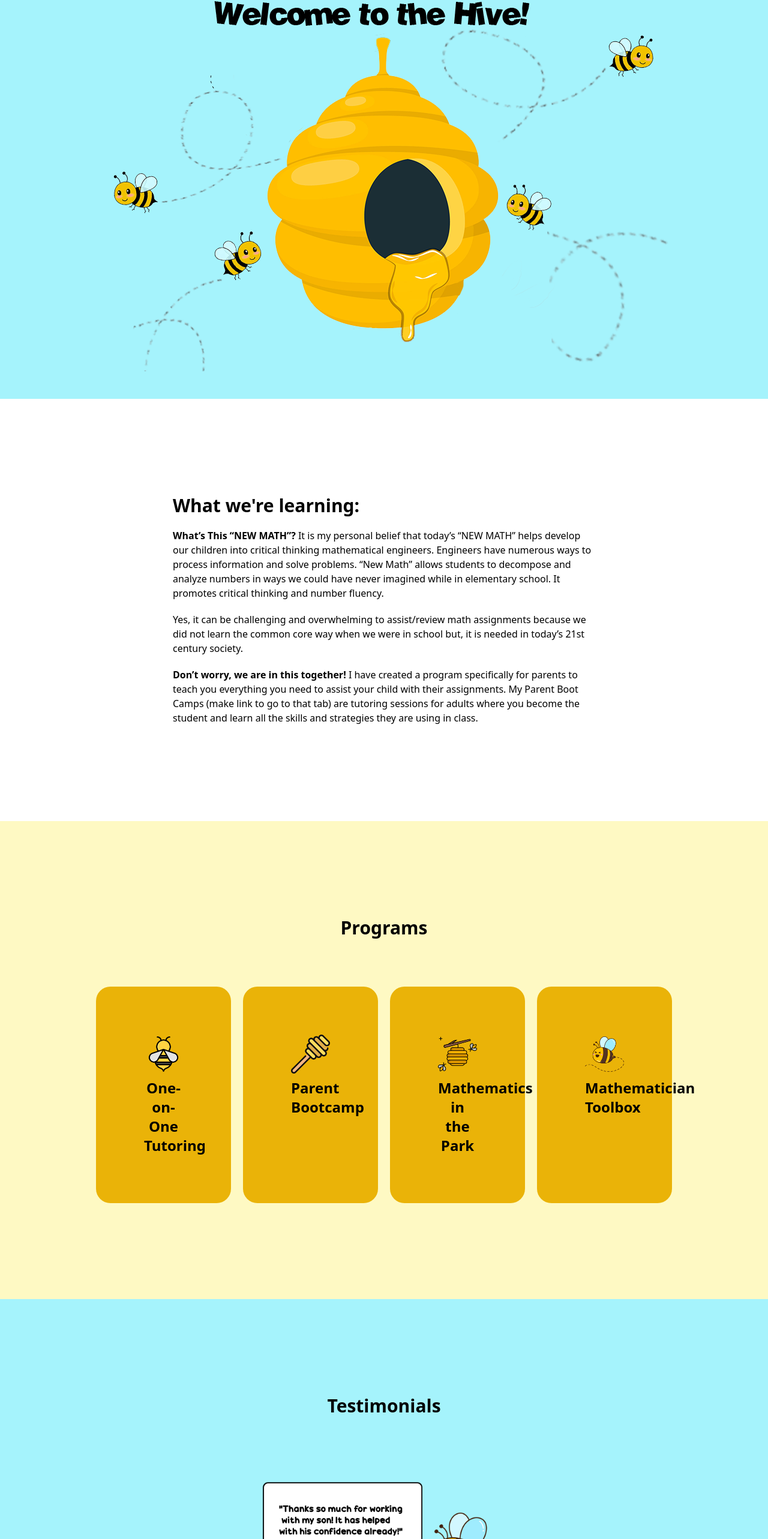
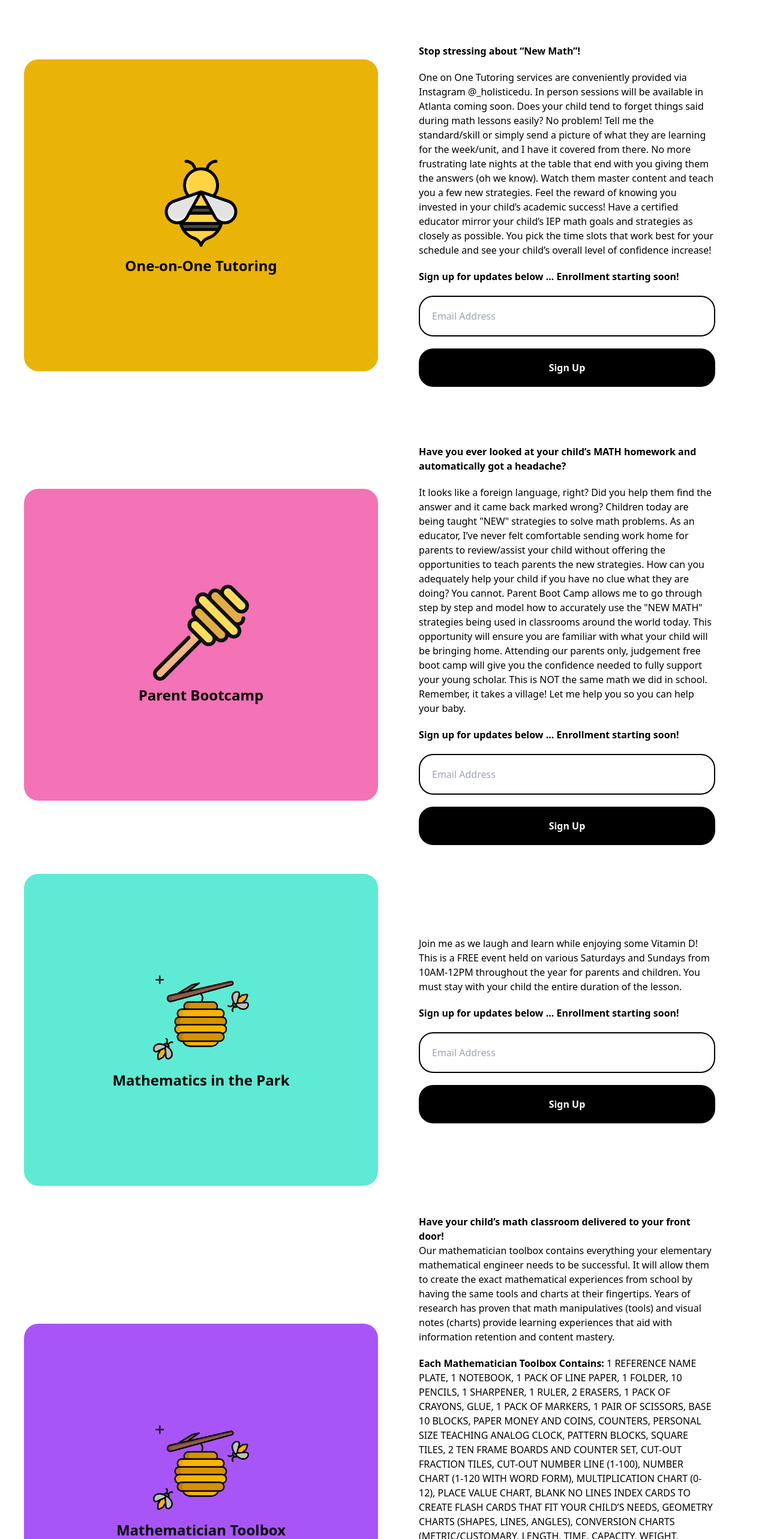
Before and after one commit to sbcodes90/alleyesonme, a React (Create React App) app in the folder app/: page /Home/program-info in a window 1280 px wide. Shown: the part 224-2790 px from the top of the page at 60% size. Built offline with nearby package versions, Linux system fonts and the light colour scheme.

Commit message:
update programs

```diff
--- a/app/src/App.js
+++ b/app/src/App.js
@@ -4,16 +4,20 @@ import LandingPage from "./components/LandingPage";
 import Home from "./components/Home";
 import About from "./components/About";
 import Welcome from "./components/Welcome";
+import ProgramInfo from "./components/ProgramInfo";
 
 function App() {
   return (
     <Routes>
       <Route path="/" element={<LandingPage />} />
       <Route path="/Home" element={<Home />}>
-      <Route path="/Home:welcome" element={<Welcome />} />
+      <Route path="welcome" element={<Welcome />} />
 
       <Route path="about" element={<About />} />
+      <Route path="program-info" element={<ProgramInfo />} />
+
       </Route>
+
     </Routes>
 
 
--- a/app/src/components/Navigation.js
+++ b/app/src/components/Navigation.js
@@ -22,7 +22,7 @@ export default function Navigation () {
             <path d="M13.5 22.1c1.8-7.2 6.3-10.8 13.5-10.8 10.8 0 12.15 8.1 17.55 9.45 3.6.9 6.75-.45 9.45-4.05-1.8 7.2-6.3 10.8-13.5 10.8-10.8 0-12.15-8.1-17.55-9.45-3.6-.9-6.75.45-9.45 4.05zM0 38.3c1.8-7.2 6.3-10.8 13.5-10.8 10.8 0 12.15 8.1 17.55 9.45 3.6.9 6.75-.45 9.45-4.05-1.8 7.2-6.3 10.8-13.5 10.8-10.8 0-12.15-8.1-17.55-9.45-3.6-.9-6.75.45-9.45 4.05z" />
           </svg> */}
           <span className="font-regular text-xl tracking-tight">
-            <Link to="/home/:welcome">123AllEyesOnMe LLC</Link>
+            <Link to="welcome">123AllEyesOnMe LLC</Link>
           </span>
         </div>
         <div className="block lg:hidden">
@@ -83,7 +83,7 @@ export default function Navigation () {
               About
             </Link>
             <Link
-              to="/Home/about"
+              to="program-info"
               className="block mt-4 lg:inline-block lg:mt-0 text-white mr-4"
             >
               Programs
--- /dev/null
+++ b/app/src/components/ProgramInfo.js
@@ -0,0 +1,182 @@
+import React from 'react'
+import { Link } from 'react-router-dom'
+import beeIcon from '../images/bee.png'
+import honeycomb from '../images/honey-comb.png'
+import miniHive from '../images/sweet.png'
+import bee from '../images/laugh.png'
+
+export default function ProgramInfo () {
+  return (
+    <section className='pb-20'>
+      <div className=' text-xl lg:text-2xl font-black py-16 text-center'>
+        Programs
+      </div>
+      <div>
+        <div className='grid grid-cols-1 lg:grid-cols-2 w-full justify-center items-center lg:px-10 gap-5'>
+          <div className='bg-yellow-500 lg:px-20 py-20 lg:py-40 lg:rounded-3xl font-bold text-2xl flex flex-col justify-center items-center'>
+            <img src={beeIcon} alt='beeIcon' className='pb-2 w-40' />
+            <div>One-on-One Tutoring</div>
+          </div>
+          <div className='bg-white p-10 lg:p-12 rounded-3xl'>
+            <div className='font-bold text-left pb-5'>
+              Stop stressing about “New Math”!
+            </div>
+            <div>
+              One on One Tutoring services are conveniently provided via
+              Instagram @_holisticedu. In person sessions will be available in
+              Atlanta coming soon. Does your child tend to forget things said
+              during math lessons easily? No problem! Tell me the standard/skill
+              or simply send a picture of what they are learning for the
+              week/unit, and I have it covered from there. No more frustrating
+              late nights at the table that end with you giving them the answers
+              (oh we know). Watch them master content and teach you a few new
+              strategies. Feel the reward of knowing you invested in your
+              child’s academic success! Have a certified educator mirror your
+              child’s IEP math goals and strategies as closely as possible. You
+              pick the time slots that work best for your schedule and see your
+              child’s overall level of confidence increase!
+            </div>
+            <div className='grid  grid-cols-1 lg:grid-rows-1 justify-evenly pt-5 gap-5'>
+              <div className='font-black text-center lg:text-left'>
+                Sign up for updates below ... Enrollment starting soon!
+              </div>
+              <input
+                type='text'
+                placeholder='Email Address'
+                className='border-black border-2 border-solid p-5 rounded-3xl'
+              />
+              <button className='bg-black text-white font-bold p-5 rounded-3xl'>
+                Sign Up
+              </button>
+            </div>
+          </div>
+        </div>
+      </div>
+      <div>
+        <div className='grid grid-cols-1 lg:grid-cols-2 w-full justify-center items-center lg:px-10 gap-5'>
+          <div className='bg-pink-400 lg:px-20 py-20 lg:py-40 lg:rounded-3xl font-bold text-2xl flex flex-col justify-center items-center'>
+            <img src={honeycomb} alt='beeIcon' className='pb-2 w-40' />
+            <div>Parent Bootcamp</div>
+          </div>
+          <div className='bg-white p-10 lg:p-12 rounded-3xl'>
+            <div className='font-bold text-left pb-5'>
+              Have you ever looked at your child’s MATH homework and
+              automatically got a headache?{' '}
+            </div>
+            <div>
+              It looks like a foreign language, right? Did you help them find
+              the answer and it came back marked wrong? Children today are being
+              taught "NEW" strategies to solve math problems. As an educator,
+              I’ve never felt comfortable sending work home for parents to
+              review/assist your child without offering the opportunities to
+              teach parents the new strategies. How can you adequately help your
+              child if you have no clue what they are doing? You cannot. Parent
+              Boot Camp allows me to go through step by step and model how to
+              accurately use the "NEW MATH" strategies being used in classrooms
+              around the world today. This opportunity will ensure you are
+              familiar with what your child will be bringing home. Attending our
+              parents only, judgement free boot camp will give you the
+              confidence needed to fully support your young scholar. This is NOT
+              the same math we did in school. Remember, it takes a village! Let
+              me help you so you can help your baby.
+            </div>
+            <div className='grid  grid-cols-1 lg:grid-rows-1 justify-evenly pt-5 gap-5'>
+              <div className='font-black text-center lg:text-left'>
+                Sign up for updates below ... Enrollment starting soon!
+              </div>
+              <input
+                type='text'
+                placeholder='Email Address'
+                className='border-black border-2 border-solid p-5 rounded-3xl'
+              />
+              <button className='bg-black text-white font-bold p-5 rounded-3xl'>
+                Sign Up
+              </button>
+            </div>
+          </div>
+        </div>
+      </div>
+      <div>
+        <div className='grid grid-cols-1 lg:grid-cols-2 w-full justify-center items-center lg:px-10 gap-5'>
+          <div className='bg-teal-300 lg:px-20 py-20 lg:py-40 lg:rounded-3xl font-bold text-2xl flex flex-col justify-center items-center'>
+            <img src={miniHive} alt='beeIcon' className='pb-2 w-40' />
+            <div>Mathematics in the Park</div>
+          </div>
+          <div className='bg-white p-10 lg:p-12 rounded-3xl'>
+            <div>
+              Join me as we laugh and learn while enjoying some Vitamin D! This
+              is a FREE event held on various Saturdays and Sundays from
+              10AM-12PM throughout the year for parents and children. You must
+              stay with your child the entire duration of the lesson.{' '}
+            </div>
+            <div className='grid  grid-cols-1 lg:grid-rows-1 justify-evenly pt-5 gap-5'>
+              <div className='font-black text-center lg:text-left'>
+                Sign up for updates below ... Enrollment starting soon!
+              </div>
+              <input
+                type='text'
+                placeholder='Email Address'
+                className='border-black border-2 border-solid p-5 rounded-3xl'
+              />
+              <button className='bg-black text-white font-bold p-5 rounded-3xl'>
+                Sign Up
+              </button>
+            </div>
+          </div>
+        </div>
+      </div>
+      <div>
+        <div className='grid grid-cols-1 lg:grid-cols-2 w-full justify-center items-center lg:px-10 gap-5'>
+          <div className='bg-purple-500 lg:px-20 py-20 lg:py-40 lg:rounded-3xl font-bold text-2xl flex flex-col justify-center items-center'>
+            <img src={miniHive} alt='beeIcon' className='pb-2 w-40' />
+            <div>Mathematician Toolbox</div>
+          </div>
+          <div className='bg-white p-10 lg:p-12 rounded-3xl'>
+            <div className=''>
+              <div className='font-bold'>Have your child’s math classroom delivered to your front door! </div>
+
+
+              Our mathematician toolbox contains everything your elementary
+              mathematical engineer needs to be successful. It will allow them
+              to create the exact mathematical experiences from school by having
+              the same tools and charts at their fingertips. Years of research
+              has proven that math manipulatives (tools) and visual notes
+              (charts) provide learning experiences that aid with information
+              retention and content mastery.
+
+              <div className='pt-5'><strong>Each Mathematician Toolbox Contains:{' '}</strong>
+               1 REFERENCE NAME PLATE, 1 NOTEBOOK, 1 PACK OF LINE
+              PAPER, 1 FOLDER, 10 PENCILS, 1 SHARPENER, 1 RULER, 2 ERASERS, 1
+              PACK OF CRAYONS, GLUE, 1 PACK OF MARKERS, 1 PAIR OF SCISSORS, BASE
+              10 BLOCKS, PAPER MONEY AND COINS, COUNTERS, PERSONAL SIZE TEACHING
+              ANALOG CLOCK, PATTERN BLOCKS, SQUARE TILES, 2 TEN FRAME BOARDS AND
+              COUNTER SET, CUT-OUT FRACTION TILES, CUT-OUT NUMBER LINE (1-100),
+              NUMBER CHART (1-120 WITH WORD FORM), MULTIPLICATION CHART (0-12),
+              PLACE VALUE CHART, BLANK NO LINES INDEX CARDS TO CREATE FLASH
+              CARDS THAT FIT YOUR CHILD’S NEEDS, GEOMETRY CHARTS (SHAPES, LINES,
+              ANGLES), CONVERSION CHARTS (METRIC/CUSTOMARY, LENGTH, TIME,
+              CAPACITY, WEIGHT, FRACTIONS, PERCENT, DECIMALS), MULTIPLICATION
+              STRATEGIES, DIVISION STRATEGIES, PEMDAS, NUMBER GRID, ROUNDING
+              CHART, C.U.B.E.S. (PROBLEM SOLVING STEPS), SPECIAL QUOTIENTS,
+              PROPERTIES OF MULTIPLICATION, FRACTION FACTS <strong><br></br>*CONTENTS SUBJECT TO
+              CHANGE BASED ON AVAILABILITY*</strong></div>
+            </div>
+            <div className='grid  grid-cols-1 lg:grid-rows-1 justify-evenly pt-5 gap-5'>
+              <div className='font-black text-center lg:text-left'>
+                Sign up for updates below ... Enrollment starting soon!
+              </div>
+              <input
+                type='text'
+                placeholder='Email Address'
+                className='border-black border-2 border-solid p-5 rounded-3xl'
+              />
+              <button className='bg-black text-white font-bold p-5 rounded-3xl'>
+                Sign Up
+              </button>
+            </div>
+          </div>
+        </div>
+      </div>
+    </section>
+  )
+}
--- a/app/src/components/Programs.js
+++ b/app/src/components/Programs.js
@@ -3,6 +3,7 @@ import beeIcon from "../images/bee.png";
 import honeycomb from "../images/honey-comb.png";
 import miniHive from "../images/sweet.png";
 import bee from "../images/laugh.png";
+import { Link } from 'react-router-dom';
 
 export default function Programs() {
   return (
@@ -10,9 +11,9 @@ export default function Programs() {
     <div className="bg-yellow-100 text-center p-20 lg:px-40 lg:py-40">
       <div className=" text-xl lg:text-3xl font-black pb-20">Programs</div>
       <div className="grid lg:grid-cols-4 gap-5 justify-center	">
-        <div className="bg-yellow-500 hover:bg-teal-200 hover:border-[10px] hover:border-black p-20 rounded-3xl font-bold text-2xl">
+        <Link to="program-info" className="bg-yellow-500 hover:bg-teal-200 hover:border-[10px] hover:border-black p-20 rounded-3xl font-bold text-2xl">
           <div><img src={beeIcon} alt="beeIcon" className="pb-2" /></div>
-          One-on-One Tutoring</div>
+          One-on-One Tutoring</Link>
         <div className="bg-yellow-500 hover:bg-teal-200 hover:border-[10px] hover:border-black p-20 rounded-3xl font-bold text-2xl">
           <div><img src={honeycomb} alt="beeIcon" className="pb-2" /></div>
           Parent Bootcamp</div>
```
